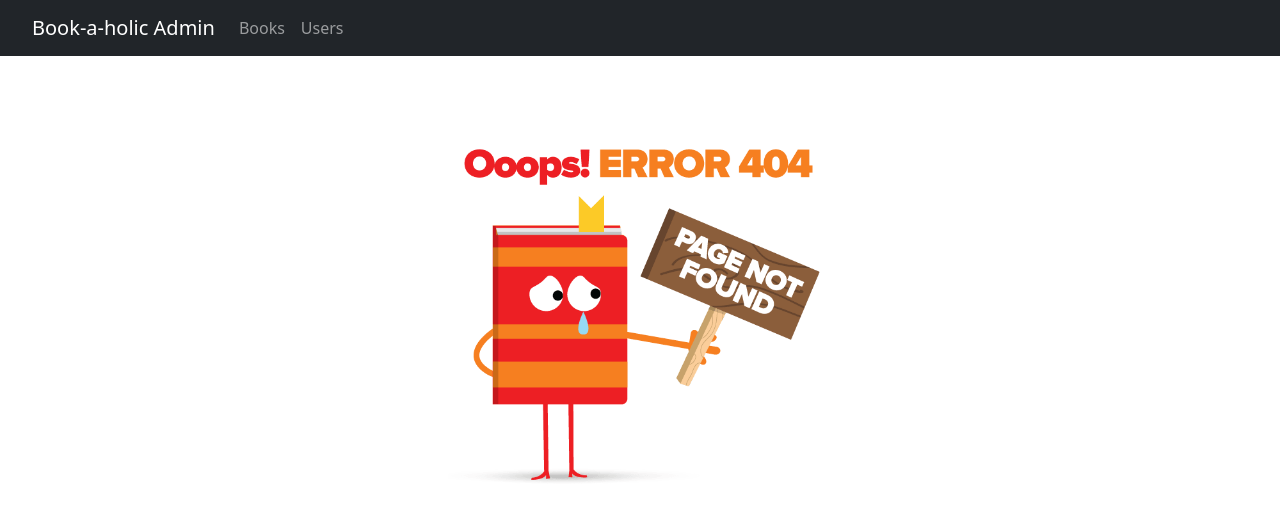
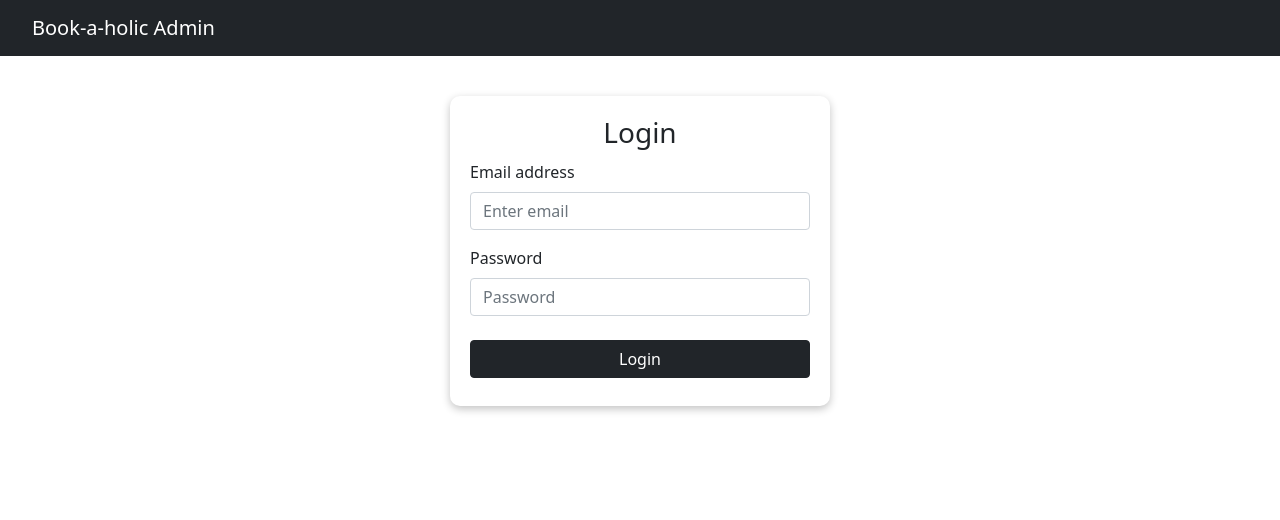
Before and after one commit to mitulmalani15898/book-a-holic-admin, a React (Create React App) app: page /login in a window 1280 px wide. Shown: the top 520 px of the page. Built offline with nearby package versions, Linux system fonts and the light colour scheme.

Commit message:
feat: login page and design fixes

```diff
--- a/package.json
+++ b/package.json
@@ -13,6 +13,7 @@
     "axios": "^0.26.1",
     "bootstrap": "^5.1.3",
     "install": "^0.13.0",
+    "js-cookie": "^3.0.1",
     "react": "^17.0.2",
     "react-bootstrap": "^2.1.2",
     "react-dom": "^17.0.2",
--- a/src/App.js
+++ b/src/App.js
@@ -1,5 +1,5 @@
 import "./App.css";
-import { BrowserRouter, Routes, Route } from "react-router-dom";
+import { BrowserRouter, Routes, Route, Navigate } from "react-router-dom";
 
 import Navbar from "./components/Navbar";
 import Books from "./pages/Books";
@@ -7,6 +7,16 @@ import AddBook from "./pages/AddBook";
 import AllUsers from "./components/AllUsers";
 import EditUser from "./components/EditUser";
 import PageNotFound from "./components/PageNotFound";
+import Login from "./components/Login";
+import { isLoggedIn } from "./utils/common";
+
+const PrivateRoute = ({ children }) => {
+  return isLoggedIn() ? children : <Navigate to="/login" replace={true} />;
+};
+
+const PublicRoute = ({ children }) => {
+  return isLoggedIn() ? <Navigate to="/" replace={true} /> : children;
+};
 
 const App = () => {
   return (
@@ -14,13 +24,64 @@ const App = () => {
       <BrowserRouter>
         <Navbar />
         <Routes>
-          <Route path="/" element={<Books />}></Route>
-          <Route path="/books" element={<Books />}></Route>
-          <Route path="/books/add" element={<AddBook />}></Route>
-          <Route path="/books/edit" element={<AddBook />}></Route>
-          {/* <Route exact path="/all" element={<AllUsers />} /> */}
-          <Route exact path="/users" element={<AllUsers />}></Route>
-          <Route exact path="/users/edit/:id" element={<EditUser />}></Route>
+          <Route
+            path="/"
+            element={
+              <PrivateRoute>
+                <Books />
+              </PrivateRoute>
+            }
+          ></Route>
+          <Route
+            path="/login"
+            element={
+              <PublicRoute>
+                <Login />
+              </PublicRoute>
+            }
+          ></Route>
+          <Route
+            path="/books"
+            element={
+              <PrivateRoute>
+                <Books />
+              </PrivateRoute>
+            }
+          ></Route>
+          <Route
+            path="/books/add"
+            element={
+              <PrivateRoute>
+                <AddBook />
+              </PrivateRoute>
+            }
+          ></Route>
+          <Route
+            path="/books/edit"
+            element={
+              <PrivateRoute>
+                <AddBook />
+              </PrivateRoute>
+            }
+          ></Route>
+          <Route
+            exact
+            path="/users"
+            element={
+              <PrivateRoute>
+                <AllUsers />
+              </PrivateRoute>
+            }
+          ></Route>
+          <Route
+            exact
+            path="/users/edit/:id"
+            element={
+              <PrivateRoute>
+                <EditUser />
+              </PrivateRoute>
+            }
+          ></Route>
           <Route path="*" element={<PageNotFound />} />
         </Routes>
       </BrowserRouter>
--- a/src/components/AllUsers.jsx
+++ b/src/components/AllUsers.jsx
@@ -1,9 +1,9 @@
 /** Author : JAINAM SHAH
  */
 
-
 import {
   Button,
+  Container,
   Table,
   TableBody,
   TableCell,
@@ -14,25 +14,26 @@ import { makeStyles } from "@material-ui/core";
 import React, { useEffect, useState } from "react";
 import { getUsers, deleteUser } from "../services/api";
 import { Link } from "react-router-dom";
+import { FontAwesomeIcon } from "@fortawesome/react-fontawesome";
+import { faEdit, faTrashAlt } from "@fortawesome/free-solid-svg-icons";
 
 const useStyle = makeStyles({
   table: {
-    border: "10px",
-    width: "90%",
-    margin: "50px 0 0 50px",
+    border: "1px solid #f2f4f7 !important",
+    overflow: "auto",
   },
   thread: {
     "& > *": {
-      background: "ffffff",
+      background: "#f2f4f7",
       color: "#000000",
-      fontSize: 20,
+      fontSize: 16,
+      fontWeight: "bold",
     },
   },
   row: {
     "& > *": {
-      background: "#f2f4f7",
       color: "#20232a",
-      fontSize: 20,
+      fontSize: 16,
     },
   },
 });
@@ -57,9 +58,8 @@ function AllUsers() {
     getAllUsers();
   };
 
-
   return (
-    <div>
+    <Container>
       <div className="Searchh">
         <input
           type="text"
@@ -69,18 +69,18 @@ function AllUsers() {
           }}
         />
       </div>
+      <div className="users-table-container">
         <Table className={classes.table} style={{ border: "10px" }}>
           <TableHead>
             <TableRow className={classes.thread}>
-            {/* <TableCell>ID</TableCell> */}
+              <TableCell>#</TableCell>
+              <TableCell></TableCell>
+              <TableCell></TableCell>
               <TableCell>FirstName</TableCell>
               <TableCell>LastName</TableCell>
               <TableCell>EmailID</TableCell>
-            {/* <TableCell>Password</TableCell> */}
               <TableCell>Occupation</TableCell>
               <TableCell>Preferences</TableCell>
-
-            <TableCell></TableCell>
             </TableRow>
           </TableHead>
           <TableBody>
@@ -97,40 +97,34 @@ function AllUsers() {
                   return user;
                 }
               })
-            .map((user) => (
-              <TableRow className={classes.row}>
-                {/* <TableCell>{user._id}</TableCell> */}
+              .map((user, i) => (
+                <TableRow className={classes.row} key={user._id}>
+                  <TableCell>{i + 1}</TableCell>
+                  <TableCell>
+                    <Link to={`/users/edit/${user._id}`}>
+                      <FontAwesomeIcon icon={faEdit} color="#0166b2" />
+                    </Link>
+                  </TableCell>
+                  <TableCell>
+                    <FontAwesomeIcon
+                      style={{ cursor: "pointer" }}
+                      icon={faTrashAlt}
+                      color="#db1818"
+                      onClick={() => deleteUserData(user._id)}
+                    />
+                  </TableCell>
                   <TableCell>{user.firstName}</TableCell>
                   <TableCell>{user.lastName}</TableCell>
                   <TableCell>{user.email}</TableCell>
                   {/* <TableCell>{user.password}</TableCell> */}
                   <TableCell>{user.occupation}</TableCell>
                   <TableCell>{user.preferences}</TableCell>
-                <TableCell>
-                  <Button
-                    variant="contained"
-                    color="primary"
-                    style={{ marginRight: 10, backgroundColor: "#000000" }}
-                    component={Link}
-                    to={`/users/edit/${user._id}`}
-                    // onClick={() => handleClick(user._id)}
-                  >
-                    Edit
-                  </Button>
-                  <Button
-                    variant="contained"
-                    color="primary"
-                    onClick={() => deleteUserData(user._id)}
-                    style={{ marginRight: 10, backgroundColor: "#000000" }}
-                  >
-                    Delete
-                  </Button>
-                </TableCell>
                 </TableRow>
               ))}
           </TableBody>
         </Table>
       </div>
+    </Container>
   );
 }
 
--- /dev/null
+++ b/src/components/Login/index.js
@@ -0,0 +1,96 @@
+import { useState } from "react";
+import Container from "react-bootstrap/Container";
+import Form from "react-bootstrap/Form";
+import Button from "react-bootstrap/Button";
+import Cookies from "js-cookie";
+import { useNavigate } from "react-router-dom";
+
+import axios from "../../http-common";
+
+import "./login.css";
+import { Alert } from "react-bootstrap";
+
+const emailRegex = /\S+@\S+\.\S+/;
+
+const Login = () => {
+  const navigate = useNavigate();
+
+  const [errorMessage, setErrorMessage] = useState("");
+  const [userDetails, setUserDetails] = useState({
+    email: "",
+    password: "",
+  });
+
+  const handleChange = ({ target: { name, value } }) => {
+    setUserDetails((prev) => ({ ...prev, [name]: value }));
+  };
+
+  const handleSubmit = async (e) => {
+    e.preventDefault();
+    if (!email || !emailRegex.test(email)) {
+      return setErrorMessage("Please provide valid email address.");
+    }
+    if (!password) {
+      return setErrorMessage("Please provide password.");
+    }
+    setErrorMessage("");
+    try {
+      const res = await axios.post("/admin/login", userDetails);
+      console.log("res", res);
+      if (res.status === 200 && res.data.success) {
+        Cookies.set("email", email, { path: "" });
+        navigate("/", { replace: true });
+      }
+    } catch (error) {
+      setErrorMessage("Incorrect username or password.");
+      setUserDetails({
+        email: "",
+        password: "",
+      });
+    }
+  };
+
+  const { email, password } = userDetails;
+
+  return (
+    <Container className="login-container">
+      <div className="login-wrapper">
+        <Form onSubmit={handleSubmit} noValidate>
+          <h3 className="login-title">Login</h3>
+          {errorMessage && (
+            <Alert variant="danger" className="p-2 mt-3 mb-2">
+              {errorMessage}
+            </Alert>
+          )}
+          <Form.Group className="mb-3" controlId="formBasicEmail">
+            <Form.Label>Email address</Form.Label>
+            <Form.Control
+              type="email"
+              placeholder="Enter email"
+              name="email"
+              value={email}
+              onChange={handleChange}
+            />
+          </Form.Group>
+
+          <Form.Group className="mb-3" controlId="formBasicPassword">
+            <Form.Label>Password</Form.Label>
+            <Form.Control
+              type="password"
+              placeholder="Password"
+              name="password"
+              value={password}
+              onChange={handleChange}
+            />
+          </Form.Group>
+
+          <Button variant="dark" type="submit" className="w-100 my-2">
+            Login
+          </Button>
+        </Form>
+      </div>
+    </Container>
+  );
+};
+
+export default Login;
--- /dev/null
+++ b/src/components/Login/login.css
@@ -0,0 +1,18 @@
+.login-container {
+  display: flex;
+  justify-content: center;
+}
+
+.login-wrapper {
+  width: 380px;
+  max-width: 100%;
+  padding: 20px;
+  margin-top: 40px;
+  border-radius: 10px;
+  box-shadow: rgba(0, 0, 0, 0.24) 0px 3px 8px;
+}
+
+.login-title {
+  text-align: center;
+  margin-bottom: 10px;
+}
--- a/src/components/Navbar/index.js
+++ b/src/components/Navbar/index.js
@@ -1,9 +1,9 @@
 /** @author Prit Thakkar (B00890731)*/
 import React from "react";
 import { Navbar, Container, Nav } from "react-bootstrap";
-import { FontAwesomeIcon } from "@fortawesome/react-fontawesome";
-import { faUser } from "@fortawesome/free-solid-svg-icons";
-import { Navigate, useNavigate } from "react-router-dom";
+import Cookies from "js-cookie";
+import { useNavigate } from "react-router-dom";
+import { isLoggedIn } from "../../utils/common";
 
 import "./navbar.css";
 
@@ -25,6 +25,8 @@ function NavbarComponent() {
         >
           Book-a-holic Admin
         </Navbar.Brand>
+        {isLoggedIn() && (
+          <>
             <Navbar.Toggle aria-controls="navbarScroll" />
             <Navbar.Collapse id="navbarScroll">
               <Nav
@@ -47,12 +49,24 @@ function NavbarComponent() {
                   Users
                 </Nav.Link>
               </Nav>
+              <Nav>
+                <Nav.Link
+                  onClick={(e) => {
+                    Cookies.remove("email", { path: "" });
+                    navigate("/login");
+                  }}
+                >
+                  Log out
+                </Nav.Link>
+              </Nav>
               {/* <FontAwesomeIcon
             icon={faUser}
             color="#FFF"
             className="profile-icon"
           /> */}
             </Navbar.Collapse>
+          </>
+        )}
       </Container>
     </Navbar>
   );
--- a/src/http-common.js
+++ b/src/http-common.js
@@ -2,6 +2,7 @@
 
 /** Exports a reusable axios tweak to point to the deployed backend */
 import axios from "axios";
+
 export default axios.create({
   baseURL:"https://bookaholic-backend.herokuapp.com/api"
 });
--- a/src/pages/Books/index.js
+++ b/src/pages/Books/index.js
@@ -2,14 +2,13 @@
 
 import React, { useState, useEffect } from "react";
 import { Link, useNavigate } from "react-router-dom";
-import { Button, Alert, Table, Pagination } from "react-bootstrap";
+import { Button, Alert, Table } from "react-bootstrap";
 import SearchInput from "../../components/SearchInput";
 import { FontAwesomeIcon } from "@fortawesome/react-fontawesome";
-import { getAll } from "../../services/books.service";
+import { getAll, remove } from "../../services/books.service";
 import "./books.css";
 import { faEdit, faTrashAlt } from "@fortawesome/free-solid-svg-icons";
 import DeleteBookModal from "../../components/DeleteBookModal";
-import { remove } from "../../services/books.service";
 /**
  * @returns the book component, which is essentially a responsive table showing all the books
  * available in the database.
--- /dev/null
+++ b/src/utils/common.js
@@ -0,0 +1,5 @@
+import Cookies from "js-cookie";
+
+export const isLoggedIn = () => {
+  return !!Cookies.get("email");
+};
```
Also changed, not shown: src/App.css (+13 -4 lines), src/components/Navbar/navbar.css (+7 -0 lines), 1 other file (tests, documents, lock files or other folders). Lines whose indentation alone changed are shown as unchanged.
